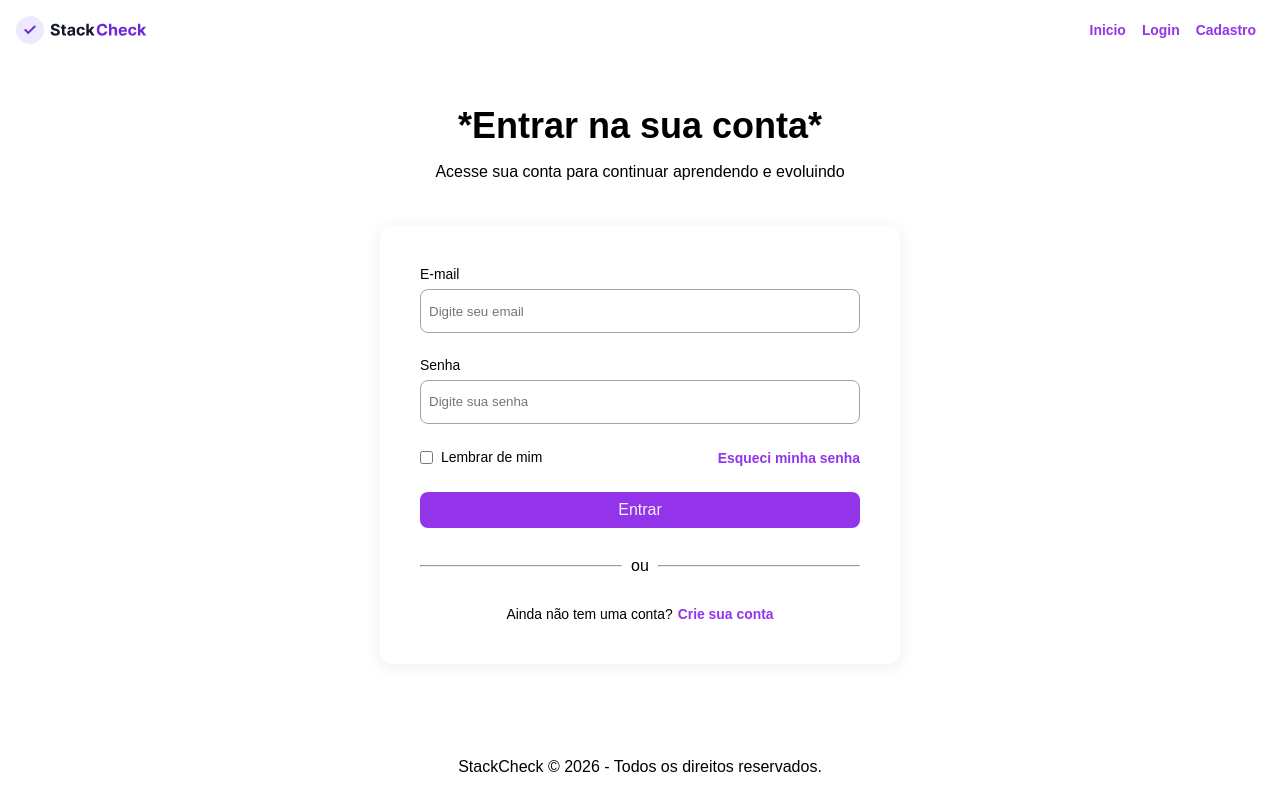
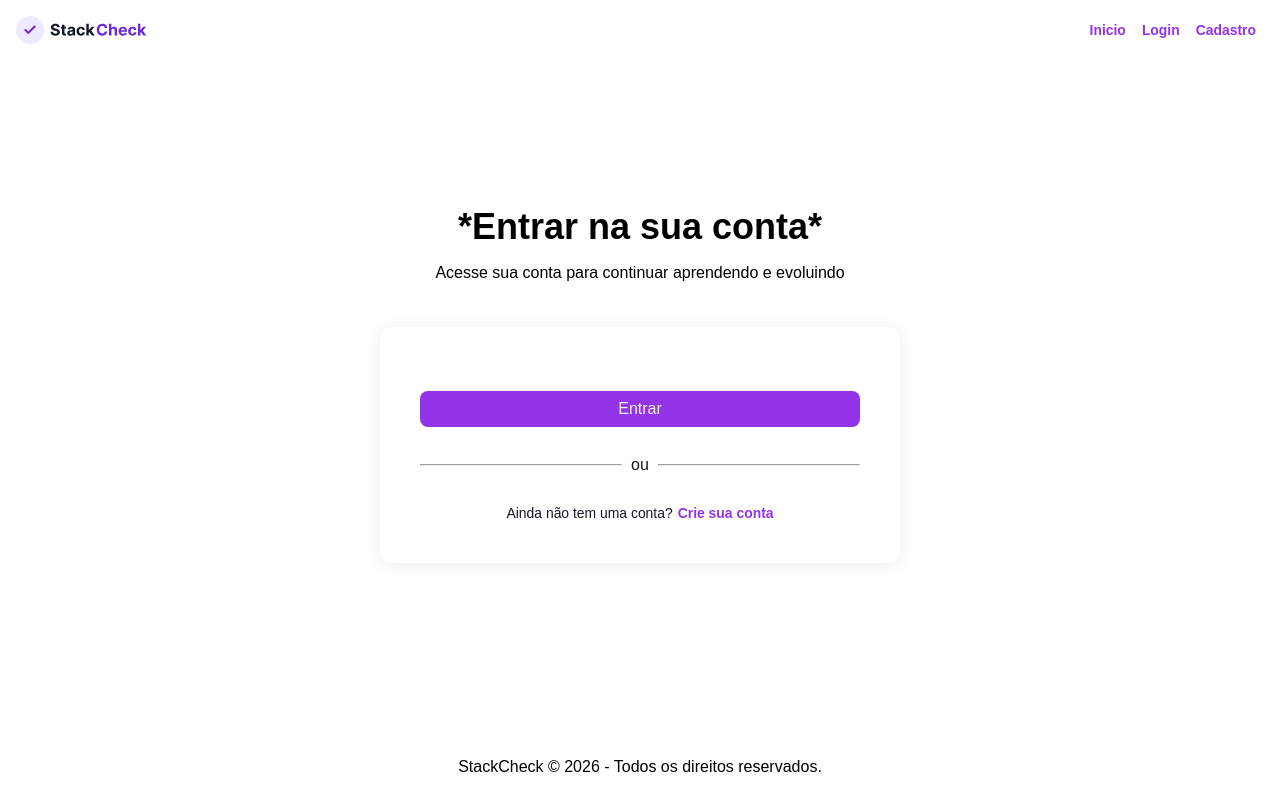
Before and after one commit to juninhos-comunidade/code-queens, a Next.js app in the folder frontend/: page /sign-in in a window 1280 px wide. Built offline with nearby package versions, Linux system fonts and the light colour scheme.

Commit message:
refactor: componente de formulario refatorado

```diff
--- a/frontend/src/components/layout/AuthContainer/AuthContainer.tsx
+++ b/frontend/src/components/layout/AuthContainer/AuthContainer.tsx
@@ -1,10 +1,5 @@
-'use client'
-import { zodResolver } from "@hookform/resolvers/zod";
-import { loginSchema, LoginFormData } from "./useAuth";
-
-import { SignCard, Input, Checkbox, Button } from "@/components";
+import { SignCard, Button } from "@/components";
 import styles from './auth_container.module.scss'
-import { useForm } from "react-hook-form";
 import { ReactNode } from "react";
 
 
@@ -13,21 +8,17 @@ interface AuthContainerProps {
     subtitle: string,
     optionalChildren?: ReactNode,
     formChildren?: ReactNode,
+    helperChildren?: ReactNode,
     children?: ReactNode,
     isNotForm?: boolean,
-    submit?: () => void
+    submit?: () => void,
+    disabled?: boolean,
+    isLoading?: boolean
 }
-export const AuthContainer = ({ title, subtitle, children, optionalChildren,submit, formChildren, isNotForm }: AuthContainerProps) => {
-    const { register, handleSubmit, formState: { errors, isSubmitting }, } = useForm<LoginFormData>({
-        resolver: zodResolver(loginSchema),
-        defaultValues: { email: '', password: '' }
-    })
-    const onSubmit = (data: LoginFormData) => {
-        console.log("Valid form data payload:", data);
-    }
+export const AuthContainer = ({ title, subtitle, children, optionalChildren, submit, formChildren, helperChildren, isNotForm, disabled, isLoading }: AuthContainerProps) => {
+
     return (
         <div className={styles.page}>
-            {/* Dinamico  */}
             <div className={styles.introdution_section}>
                 <h4>{title}</h4>
                 <p>{subtitle}</p>
@@ -37,34 +28,18 @@ export const AuthContainer = ({ title, subtitle, children, optionalChildren,subm
                 {isNotForm ?
                     <>
                         {children}
-                    </> :
-
+                    </>
+                    :
                     <form onSubmit={submit}>
-                        <Input
-                            label="E-mail"
-                            labelFor="email"
-                            placeholder="Digite seu email"
-                            type="email"
-                            {...register("email")}
-                        />
-                        <Input
-                            label="Senha"
-                            labelFor="password"
-                            placeholder="Digite sua senha"
-                            type="password"
-                            msgError={errors?.password?.message}
-                            {...register("password")}
-                        />
-                        <div className={styles.passwordHelper}>
-                            <Checkbox label="Lembrar de mim" value="lembrar_de_mim" />
-                            <a href="/">Esqueci minha senha</a>
+                        {formChildren}
+                        <div className={styles.sectionHelper}>
+                            {helperChildren}
                         </div>
-                        <Button type="submit" text="Entrar" disabled={isSubmitting} />
+                        <Button type="submit" text="Entrar" disabled={disabled} isLoading={isLoading} />
                     </form>
                 }
 
 
-                {/*Dinamico daqui pra baixo */}
                 {optionalChildren &&
                     <>
                         <div className={styles.divisor}>
--- a/frontend/src/components/layout/AuthContainer/auth_container.module.scss
+++ b/frontend/src/components/layout/AuthContainer/auth_container.module.scss
@@ -1,18 +1,21 @@
-.page{
+@use '../../../styles/colors.module.scss' as *;
+
+.page {
     display: flex;
     flex-direction: column;
     align-items: center;
 
-    .introdution_section{
+    .introdution_section {
         text-align: center;
         margin-bottom: 40px;
-        > h4{
+
+        >h4 {
             margin-bottom: 12px;
         }
     }
 }
 
-.passwordHelper {
+.sectionHelper {
     display: flex;
     justify-content: space-between;
 }
@@ -27,6 +30,7 @@
 
     p {
         padding-inline: 2%;
+        color: $text-primary;
     }
 
 }
@@ -34,6 +38,7 @@
 .optionalContainer {
     text-align: center;
     font-size: .87rem;
+    color: $text-primary;
 
     :last-child {
         margin-left: 5px;
```
